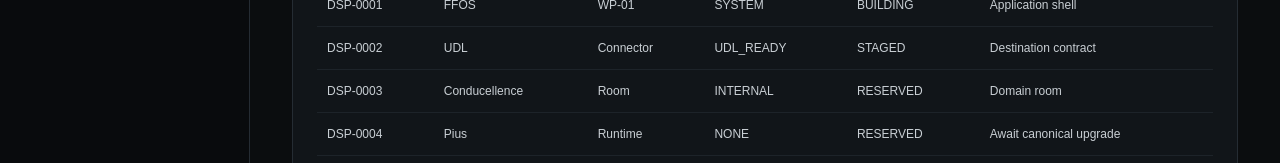
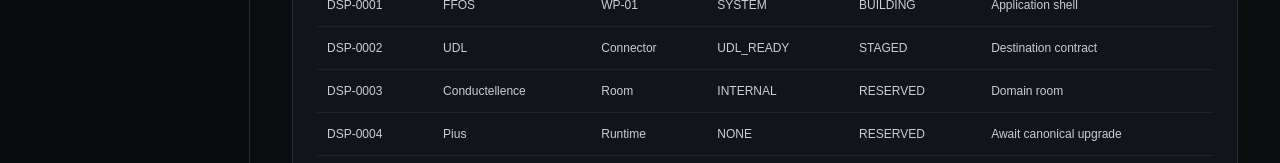
Before and after one commit to Motherpher/FFOS, a Next.js app in the folder apps/web/: page / in a window 1280 px wide. Shown: the part 462-625 px from the top of the page. Built offline with nearby package versions, Linux system fonts and the light colour scheme.

Commit message:
Fix Conductellence naming in FFOS counter

```diff
--- a/apps/web/app/page.tsx
+++ b/apps/web/app/page.tsx
@@ -11,7 +11,7 @@ const counters = [
 const dispatches = [
   ["DSP-0001", "FFOS", "WP-01", "SYSTEM", "BUILDING", "Application shell"],
   ["DSP-0002", "UDL", "Connector", "UDL_READY", "STAGED", "Destination contract"],
-  ["DSP-0003", "Conducellence", "Room", "INTERNAL", "RESERVED", "Domain room"],
+  ["DSP-0003", "Conductellence", "Room", "INTERNAL", "RESERVED", "Domain room"],
   ["DSP-0004", "Pius", "Runtime", "NONE", "RESERVED", "Await canonical upgrade"],
 ] as const;
 
```
